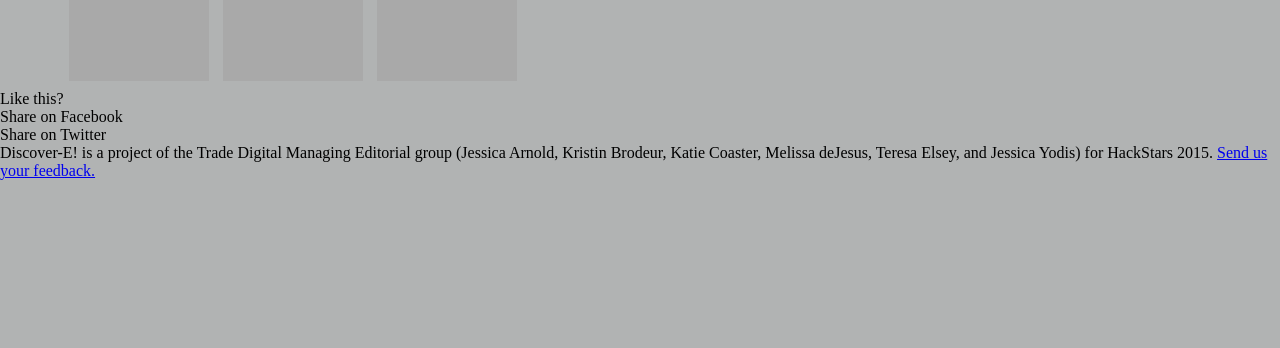
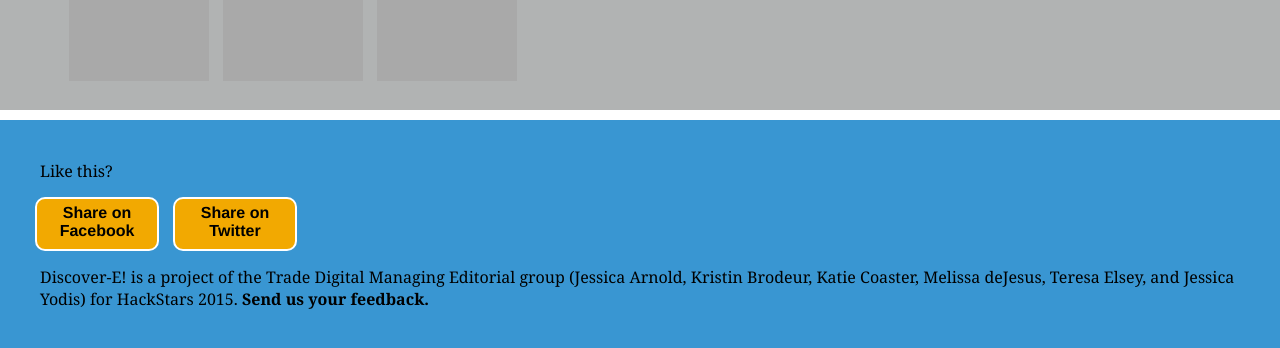
Before and after one commit to NinjaPuppy/discover-e, a plain HTML site: page index.html in a window 1280 px wide. Shown: the part 6862-7210 px from the top of the page. Before the commit the page ends 7042 px from the top, so only its background shows below. Drawn offline with nearby package versions, Linux system fonts and the light colour scheme.

Commit message:
CSS for footer

```diff
--- a/discovery.css
+++ b/discovery.css
@@ -252,3 +252,39 @@ div.popup div.popup_description {
 	padding-right: 8px;
 	font-family:"Georgia", serif;
 }
+
+/* styles for footer */
+
+div.footer{
+	margin-top: 20px;
+	padding: 30px;
+	padding-bottom: 100px;
+	border-top:10px solid #fff;
+	background-color: rgb(57,150,210);
+}
+
+div.footer a:link {
+	text-decoration: none;
+	color: black;
+	font-weight: bold;
+}
+
+div.footer p {
+	font-family:"Georgia", serif;
+	padding: 10px;
+}
+
+div.share {
+	height: 40px;
+	width: 110px;
+	display: inline-block;
+	border: 2px solid white;
+	margin: 5px;
+	border-radius: 10px;
+	text-align: center;
+	vertical-align: middle;
+	background-color: rgb(242,169,1);
+	font-family:"Helvetica", sans serif;
+	font-weight:bold;
+	padding: 5px;
+}
```
